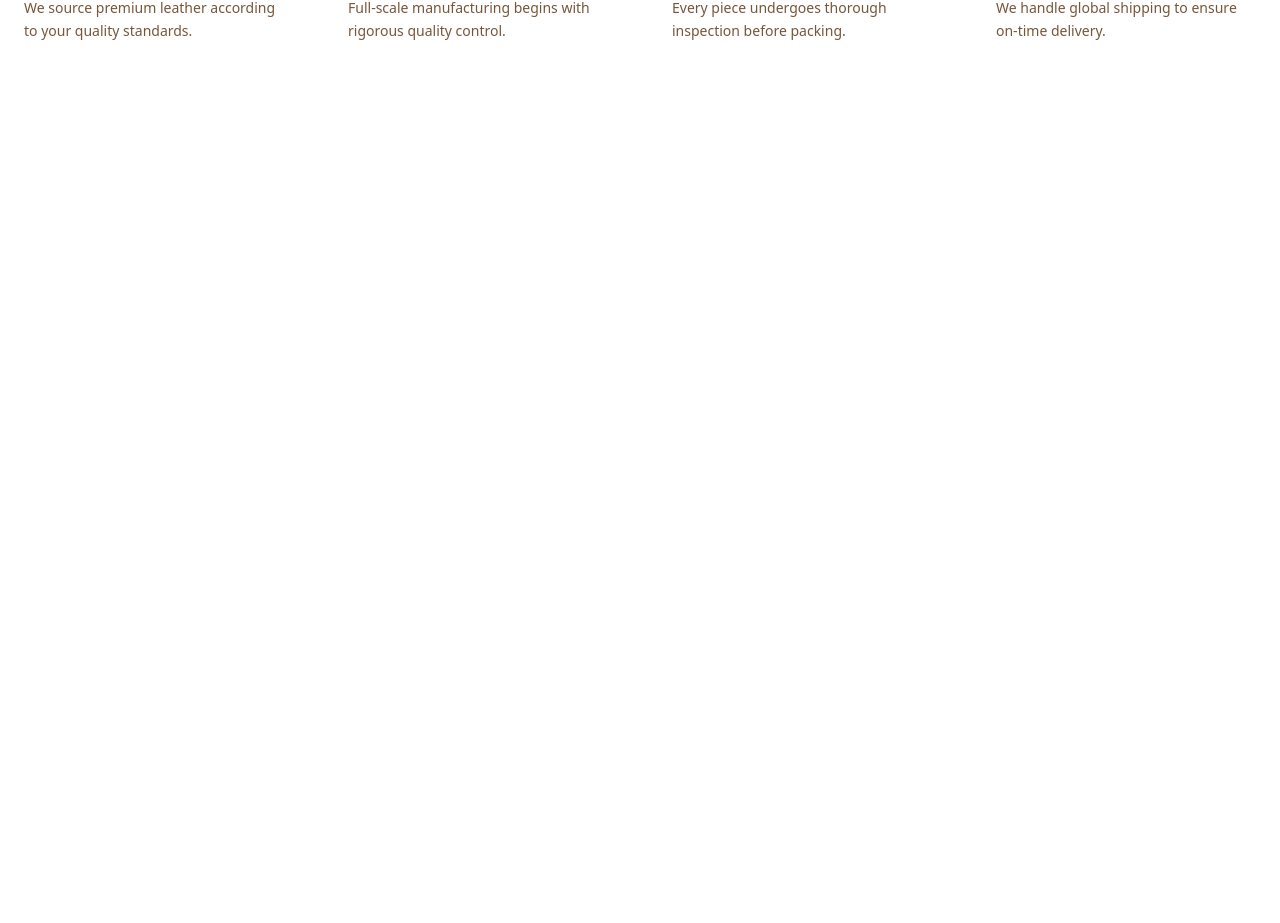
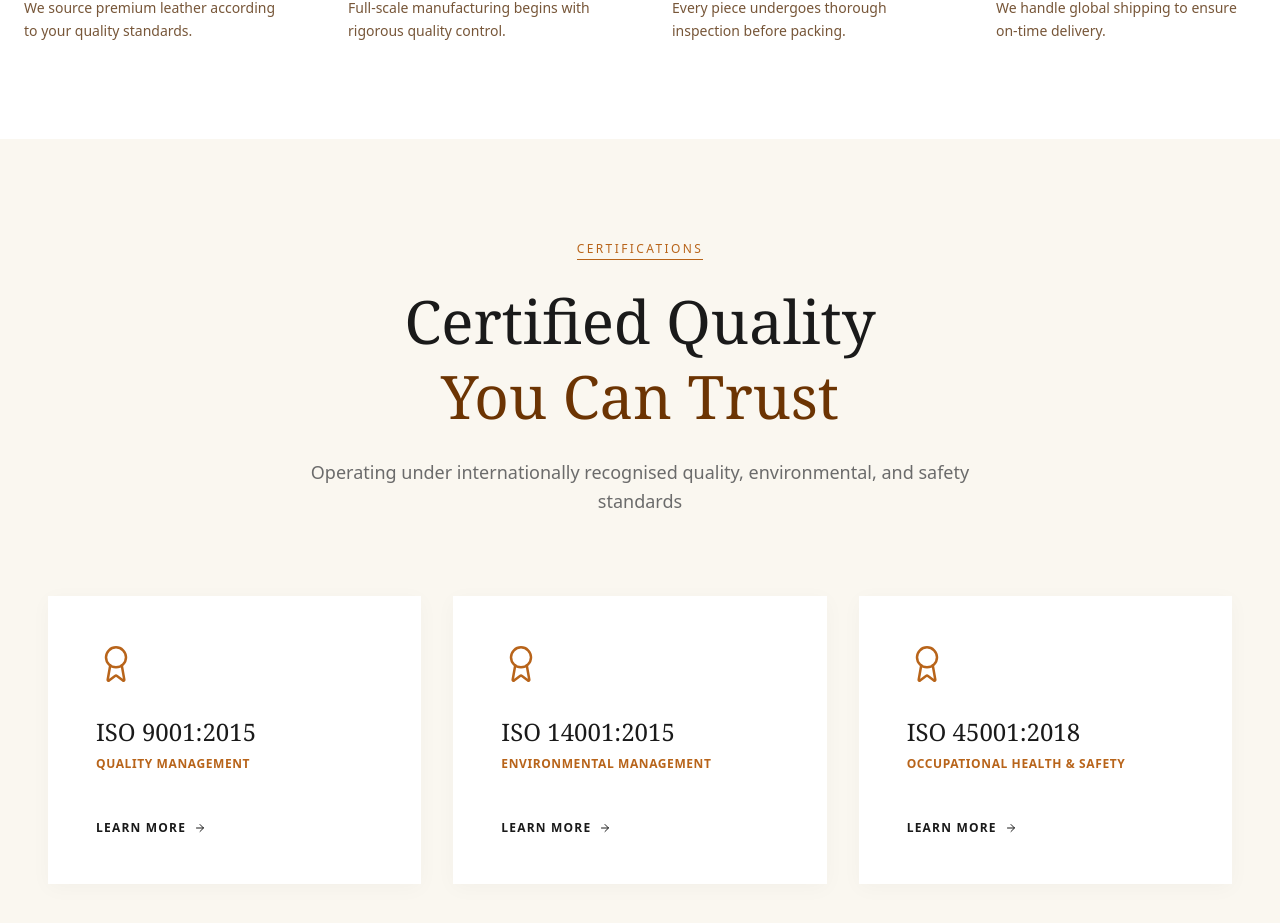
Before and after one commit to Lordevs/Smart-Range-Leather, a Next.js app: page / in a window 1280 px wide. Shown: the part 7014-7937 px from the top of the page. Before the commit the page ends 7153 px from the top, so only its background shows below. Built offline with nearby package versions, Linux system fonts and the light colour scheme.

Commit message:
create certification section

```diff
--- a/src/app/page.tsx
+++ b/src/app/page.tsx
@@ -2,9 +2,10 @@ import HomeHeroSection from "@/components/home-hero-section";
 import { StatsSection } from "@/components/common/stats-section";
 import { AboutSection } from "@/components/about-section";
 import { OurProductsSection } from "@/components/our-products-section";
+import { WhyChooseUs } from "@/components/common/why-choose-us";
 import { HomeCapabilitiesSection } from "@/components/home-capabilities-section";
-import { WhyChooseUs } from "@/components/common/why-choose-us";
 import { ManufacturingProcess } from "@/components/common/manufacturing-process";
+import { HomeCertificationsSection } from "@/components/home-certifications-section";
 
 export default function Home() {
   return (
@@ -16,6 +17,7 @@ export default function Home() {
       <WhyChooseUs />
       <HomeCapabilitiesSection />
       <ManufacturingProcess />
+      <HomeCertificationsSection />
     </main>
   );
 }
--- /dev/null
+++ b/src/components/common/certifications-section.tsx
@@ -0,0 +1,87 @@
+"use client";
+
+import { Award, ArrowRight } from "lucide-react";
+import { ReactNode } from "react";
+import { cn } from "@/lib/utils";
+import { motion } from "motion/react";
+
+interface CertificationItem {
+    title: string;
+    subtitle: string;
+    link?: string;
+}
+
+interface CertificationsSectionProps {
+    tag?: string;
+    title: ReactNode;
+    description?: string;
+    items: CertificationItem[];
+    className?: string;
+}
+
+export function CertificationsSection({
+    tag = "CERTIFICATIONS",
+    title,
+    description,
+    items,
+    className,
+}: CertificationsSectionProps) {
+    return (
+        <section className={cn("w-full bg-secondary py-24 px-6 md:px-12", className)}>
+            <div className="mx-auto max-w-7xl">
+                {/* Header Section */}
+                <div className="mb-20 flex flex-col items-center text-center space-y-6">
+                    {tag && (
+                        <div className="inline-block border-b border-[#B8641A]">
+                            <span className="text-xs uppercase tracking-[0.2em] text-[#B8641A]">
+                                {tag}
+                            </span>
+                        </div>
+                    )}
+                    <h2 className="max-w-3xl text-5xl font-normal leading-tight text-[#1a1a1a] md:text-6xl font-serif">
+                        {title}
+                    </h2>
+                    {description && (
+                        <p className="max-w-2xl text-lg text-[#6B6B6B] leading-relaxed">
+                            {description}
+                        </p>
+                    )}
+                </div>
+
+                {/* Certification Cards Grid */}
+                <div className="grid grid-cols-1 gap-8 md:grid-cols-2 lg:grid-cols-3">
+                    {items.map((item, index) => (
+                        <motion.div
+                            key={index}
+                            initial={{ opacity: 0, y: 20 }}
+                            whileInView={{ opacity: 1, y: 0 }}
+                            viewport={{ once: true }}
+                            transition={{ delay: index * 0.1, duration: 0.5 }}
+                            className="group flex flex-col bg-white p-12 shadow-[0_4px_20px_rgba(0,0,0,0.03)] transition-all hover:shadow-[0_10px_40px_rgba(0,0,0,0.06)] h-full"
+                        >
+                            <div className="mb-8">
+                                <Award className="h-10 w-10 text-[#B8641A]" strokeWidth={1.5} />
+                            </div>
+
+                            <div className="grow space-y-2">
+                                <h3 className="text-2xl font-normal text-[#1a1a1a] font-serif">
+                                    {item.title}
+                                </h3>
+                                <p className="text-xs font-bold uppercase tracking-wider text-[#B8641A]">
+                                    {item.subtitle}
+                                </p>
+                            </div>
+
+                            <div className="mt-12">
+                                <button className="group/btn flex items-center space-x-2 text-xs font-bold uppercase tracking-widest text-[#1a1a1a] transition-colors hover:text-primary">
+                                    <span>LEARN MORE</span>
+                                    <ArrowRight className="h-3 w-3 transition-transform group-hover/btn:translate-x-1" />
+                                </button>
+                            </div>
+                        </motion.div>
+                    ))}
+                </div>
+            </div>
+        </section>
+    );
+}
--- /dev/null
+++ b/src/components/home-certifications-section.tsx
@@ -0,0 +1,33 @@
+"use client";
+
+import { CertificationsSection } from "./common/certifications-section";
+
+const certifications = [
+    {
+        title: "ISO 9001:2015",
+        subtitle: "QUALITY MANAGEMENT",
+    },
+    {
+        title: "ISO 14001:2015",
+        subtitle: "ENVIRONMENTAL MANAGEMENT",
+    },
+    {
+        title: "ISO 45001:2018",
+        subtitle: "OCCUPATIONAL HEALTH & SAFETY",
+    },
+];
+
+export function HomeCertificationsSection() {
+    return (
+        <CertificationsSection
+            title={
+                <>
+                    Certified Quality <br />
+                    <span className="text-accent-foreground">You Can Trust</span>
+                </>
+            }
+            description="Operating under internationally recognised quality, environmental, and safety standards"
+            items={certifications}
+        />
+    );
+}
```
